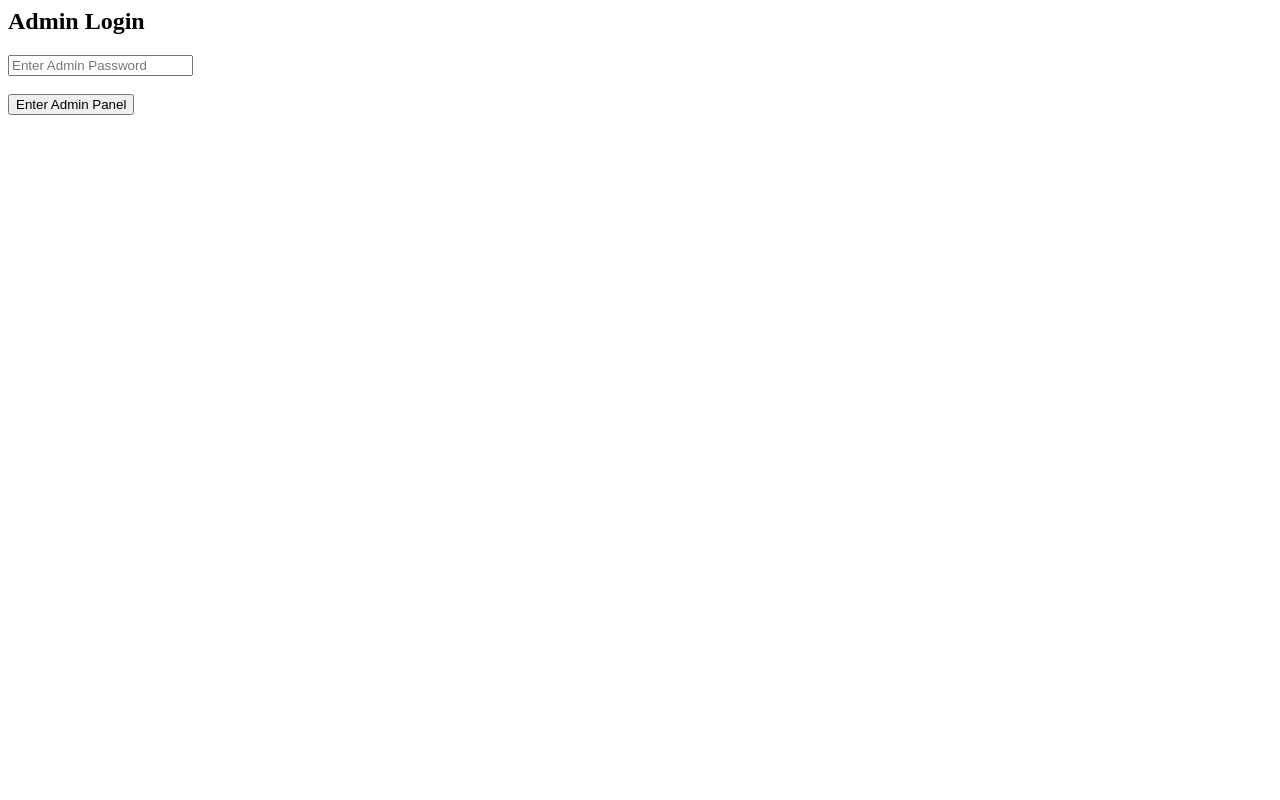
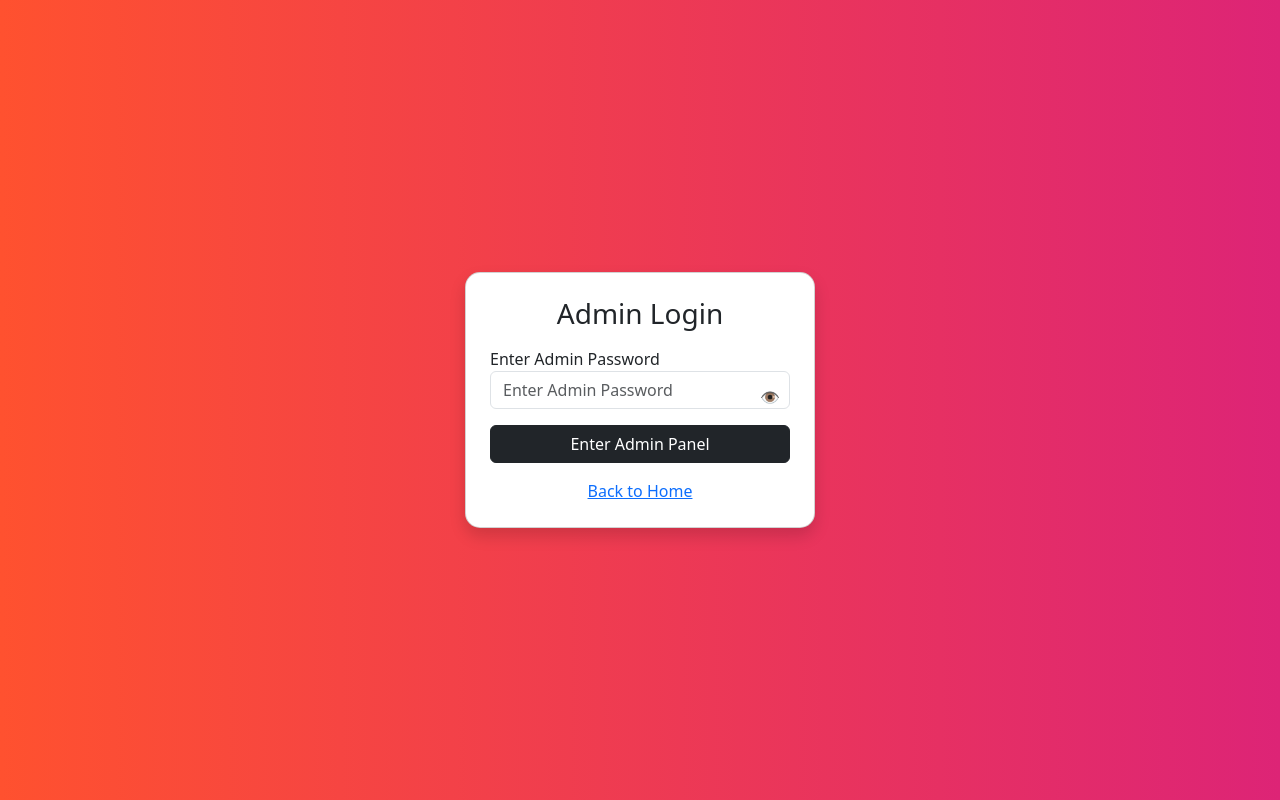
Before and after one commit to prathii12/bus-pass-renewal-project, a Flask app: page /admin_login in a window 1280 px wide. Run offline with Flask 3, Linux system fonts and the light colour scheme; some libraries are stand-ins or nearby versions.

Commit message:
Update admin_login.html

```diff
--- a/templates/admin_login.html
+++ b/templates/admin_login.html
@@ -1,9 +1,69 @@
-<h2>Admin Login</h2>
+<!DOCTYPE html>
+<html lang="en">
+<head>
+    <title>Admin Login</title>
+    <meta name="viewport" content="width=device-width, initial-scale=1">
 
-<form method="POST">
-    <input type="password" name="admin_pass" placeholder="Enter Admin Password" required><br><br>
+    <!-- Bootstrap -->
+    <link href="https://cdn.jsdelivr.net/npm/bootstrap@5.3.0/dist/css/bootstrap.min.css" rel="stylesheet">
 
-    <button type="submit">Enter Admin Panel</button>
-</form>
+    <style>
+        body {
+            background: linear-gradient(to right, #ff512f, #dd2476);
+            height: 100vh;
+        }
+        .card {
+            border-radius: 15px;
+        }
+    </style>
+</head>
+<body>
 
-<br>
+<div class="d-flex justify-content-center align-items-center vh-100">
+    <div class="card p-4 shadow" style="width: 350px;">
+
+        <h3 class="text-center mb-3">Admin Login</h3>
+
+        <form method="POST">
+
+            <!-- Password -->
+            <div class="mb-3 position-relative">
+                <label>Enter Admin Password</label>
+
+                <input type="password" class="form-control" id="password" placeholder="Enter Admin Password" name="password" required>
+
+                <span id="eye" onclick="togglePassword()"
+                      style="position:absolute; right:10px; top:38px; cursor:pointer;">
+                    👁️
+                </span>
+            </div>
+
+            <button class="btn btn-dark w-100">Enter Admin Panel</button>
+
+        </form>
+
+        <div class="text-center mt-3">
+            <a href="/">Back to Home</a>
+        </div>
+
+    </div>
+</div>
+
+<!-- Script -->
+<script>
+function togglePassword() {
+    var pass = document.getElementById("password");
+    var eye = document.getElementById("eye");
+
+    if (pass.type === "password") {
+        pass.type = "text";
+        eye.innerText = "🙈";
+    } else {
+        pass.type = "password";
+        eye.innerText = "👁️";
+    }
+}
+</script>
+
+</body>
+</html>
```
